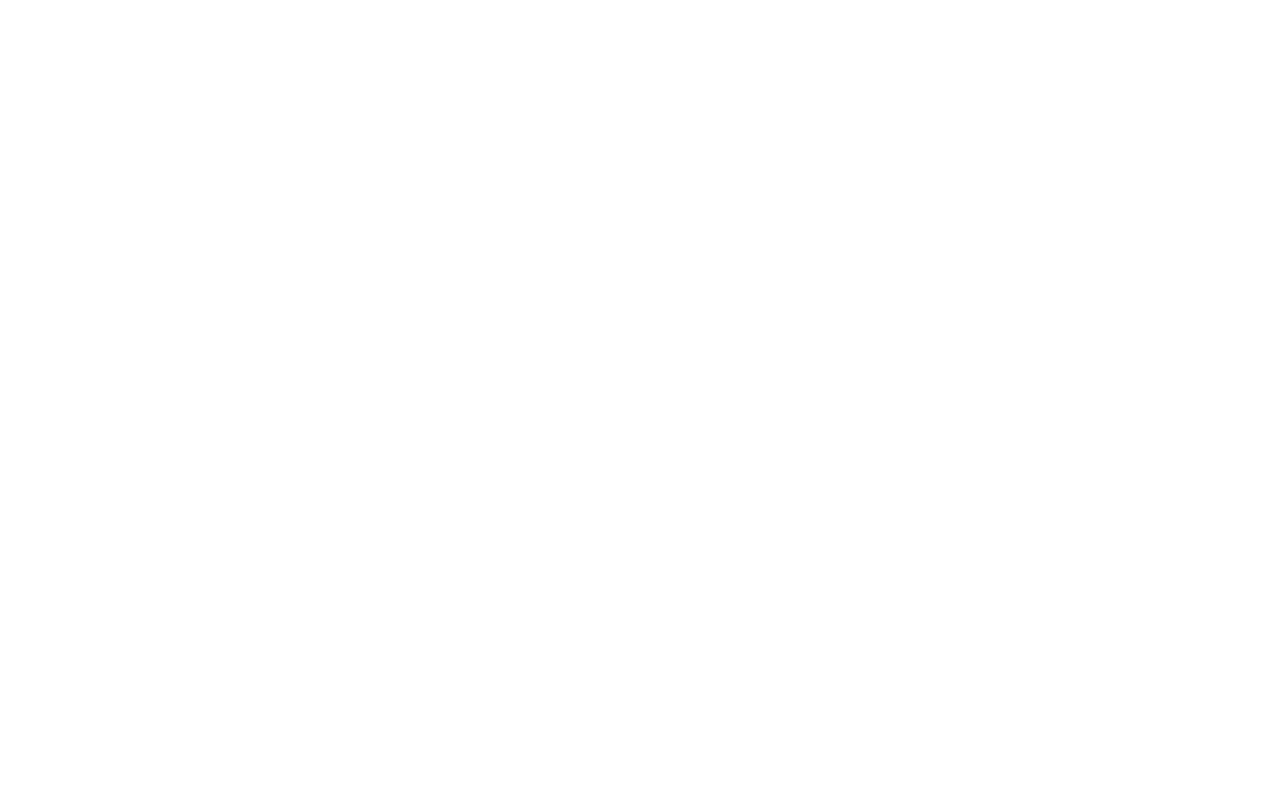
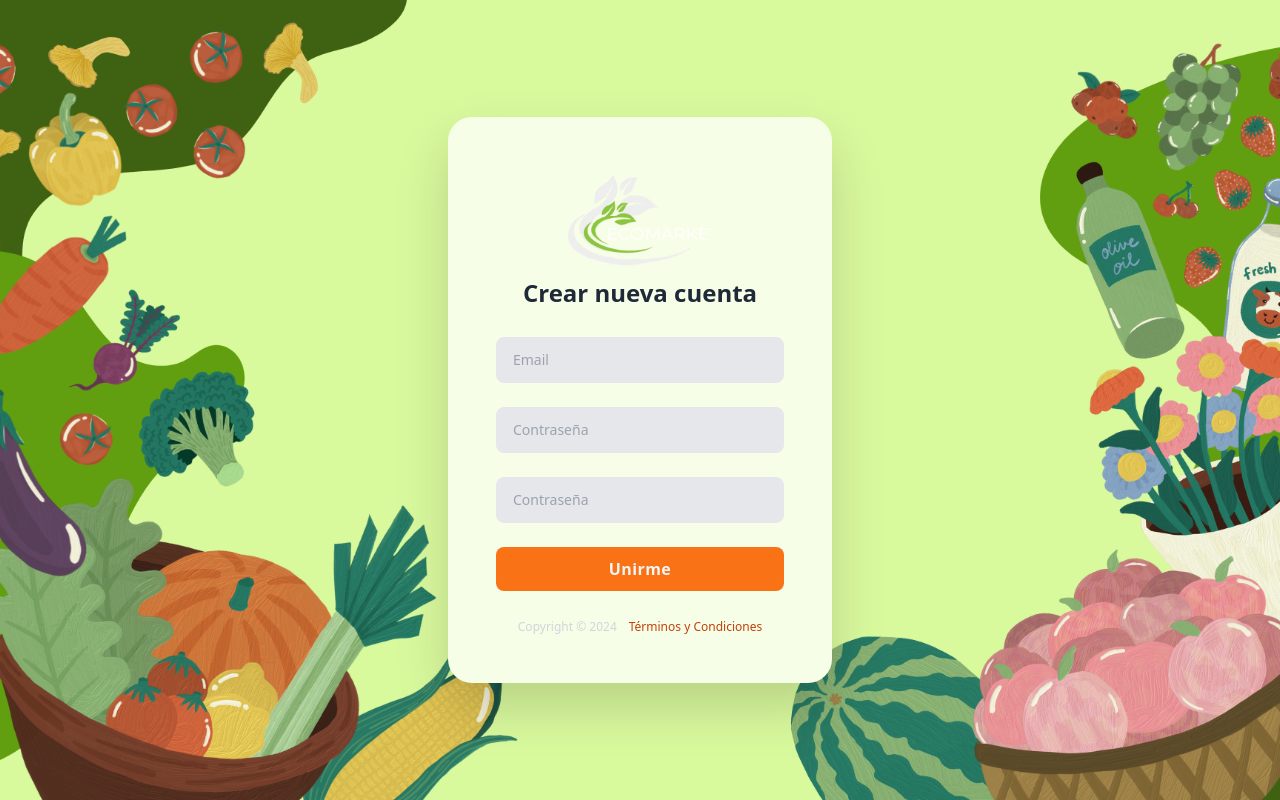
Before and after one commit to LucasFernandez111/ECOMARKET, a React (Vite) app: page /register in a window 1280 px wide. Before the commit this address had no page. Built offline with nearby package versions, Linux system fonts and the light colour scheme.

Commit message:
Add - Register Component and Add route

```diff
--- /dev/null
+++ b/src/pages/Register.jsx
@@ -0,0 +1,84 @@
+import React from "react";
+import backGround from "../assets/fondoMarket.png";
+import ecoLogo from "../assets/ECOMARKET.png";
+import { PiEye, PiEyeClosedDuotone } from "react-icons/pi";
+
+const Register = () => {
+  return (
+    <div>
+      <img
+        src={backGround}
+        className="absolute object-cover top-0 left-0 bottom-0 leading-5 flex items-center justify-center h-full w-full overflow-hidden"
+      />
+
+      <div className=" absolute top-0 left-0 bottom-0 leading-5 flex items-center justify-center h-full w-full overflow-hidden">
+        <div className="p-12 bg-lime-50 mx-auto rounded-3xl w-96 drop-shadow-2xl ">
+          <div className="mb-7 flex justify-center items-center text-start flex-col ">
+            <img
+              src={ecoLogo}
+              className="object-cover w-36 h-28 "
+              alt="logo-ecomarket"
+            />
+            <h3 class="font-semibold text-2xl text-gray-800">
+              Crear nueva cuenta{" "}
+            </h3>
+            {/* <p class="text-gray-400">
+            Don'thave an account?
+            <a href="#" class="text-sm text-purple-700 hover:text-purple-700">
+              Sign Up
+            </a>
+          </p> */}
+          </div>
+
+          <div class="space-y-6">
+            <div class="">
+              <input
+                class=" w-full text-sm  px-4 py-3 bg-gray-200 focus:bg-gray-100 border  border-gray-200 rounded-lg focus:outline-none focus:border-purple-400"
+                type=""
+                placeholder="Email"
+              />
+            </div>
+
+            <div class="relative">
+              <input
+                placeholder="Contraseña"
+                class="text-sm text-gray-200 px-4 py-3 rounded-lg w-full bg-gray-200 focus:bg-gray-100 border border-gray-200 focus:outline-none focus:border-purple-400"
+              />
+            </div>
+            <div class="relative">
+              <input
+                placeholder="Contraseña"
+                class="text-sm text-gray-200 px-4 py-3 rounded-lg w-full bg-gray-200 focus:bg-gray-100 border border-gray-200 focus:outline-none focus:border-purple-400"
+              />
+            </div>
+
+            <div>
+              <button
+                type="submit"
+                class="w-full flex justify-center bg-orange-500  hover:bg-orange-700 text-gray-100 p-3  rounded-lg tracking-wide font-semibold  cursor-pointer transition ease-in duration-500"
+              >
+                Unirme
+              </button>
+            </div>
+          </div>
+          <div className="mt-7 text-center text-gray-300 text-xs">
+            <span>
+              Copyright © 2024
+              <a
+                href="https://codepen.io/uidesignhub"
+                rel=""
+                target="_blank"
+                title="Codepen aji"
+                className=" ml-3 text-orange-700 hover:text-orange-600 "
+              >
+                Términos y Condiciones
+              </a>
+            </span>
+          </div>
+        </div>
+      </div>
+    </div>
+  );
+};
+
+export default Register;
--- a/src/routes/Routers.jsx
+++ b/src/routes/Routers.jsx
@@ -4,6 +4,7 @@ import Home from "../pages/Home";
 import ListSections from "../components/ListSections";
 import CarouselHome from "../components/CarouselHome";
 import Login from "../pages/Login";
+import Register from "../pages/Register";
 
 const Routers = () => {
   return (
@@ -12,6 +13,7 @@ const Routers = () => {
       <Route path="/Example" element={<ListSections />} />
       <Route path="/prueba" element={<CarouselHome />} />
       <Route path="/login" element={<Login />} />
+      <Route path="/register" element={<Register />} />
     </Routes>
   );
 };
```
